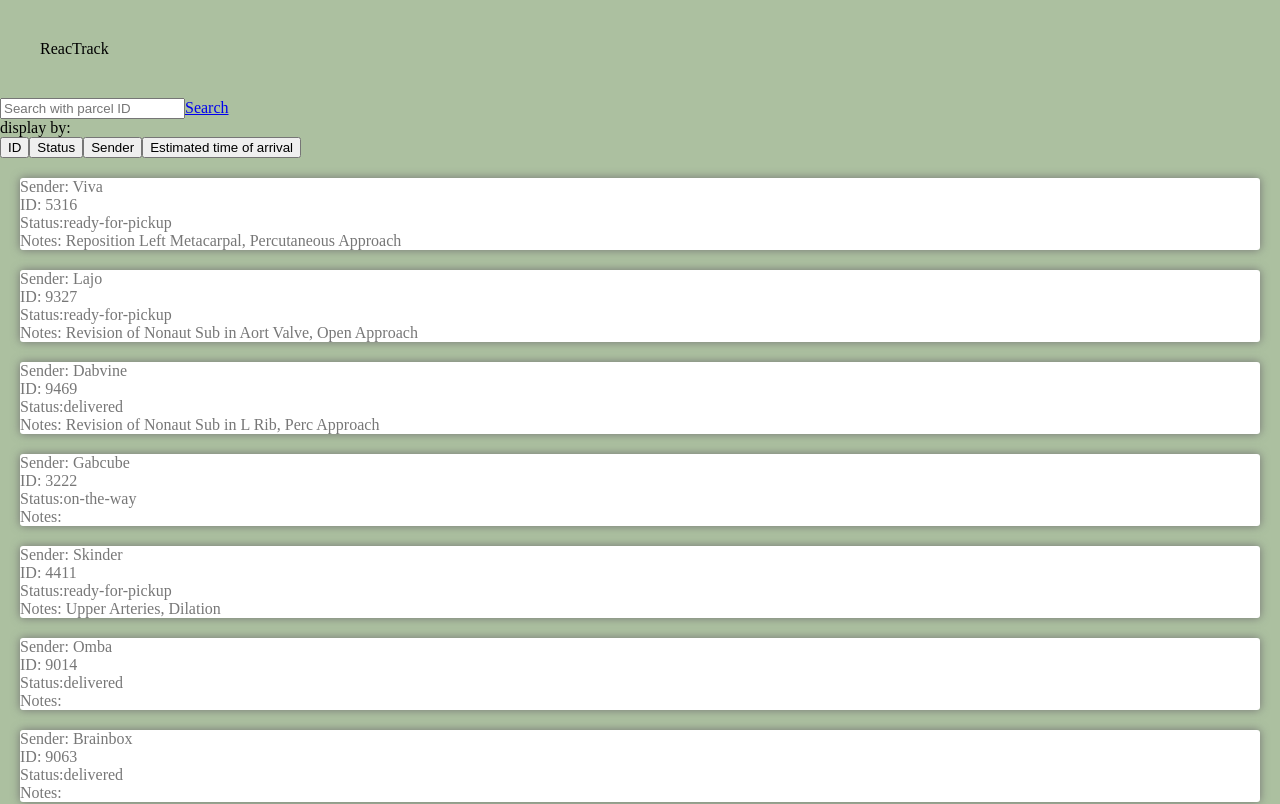
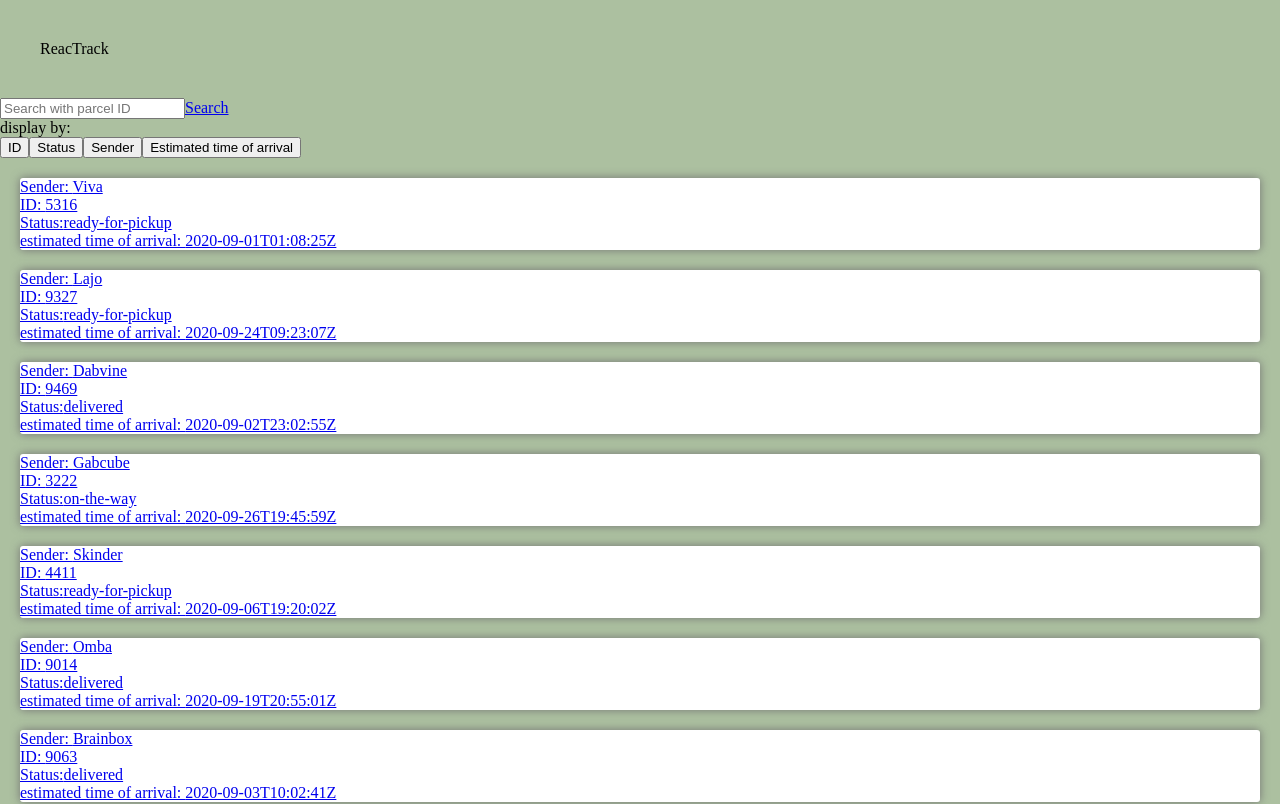
Before and after one commit to blacknstones/ReacTrack, a React (Create React App) app: page /parcels in a window 1280 px wide. Shown: the top 804 px of the page. Built offline with nearby package versions, Linux system fonts and the light colour scheme.

Commit message:
link parcel item to  detail page

```diff
--- a/src/components/Parcel.jsx
+++ b/src/components/Parcel.jsx
@@ -1,4 +1,5 @@
 import React from 'react';
+import { Link } from 'react-router-dom';
 
 export default function Parcel({ data }) {
     const {
@@ -17,12 +18,18 @@ export default function Parcel({ data }) {
         last_updated
     } = data;
 
+
+
+
+
     return (
         <article className="parcel">
+            <Link to={`/parcels/id:${parcel_id}`}>
             <p>Sender: {sender}</p>
             <p>ID: {parcel_id}</p>
             <p>Status:{status}</p>
-            <p>Notes: {notes}</p>
+            <p>estimated time of arrival: {eta}</p>
+            </Link>
         </article>
     )
 
```
